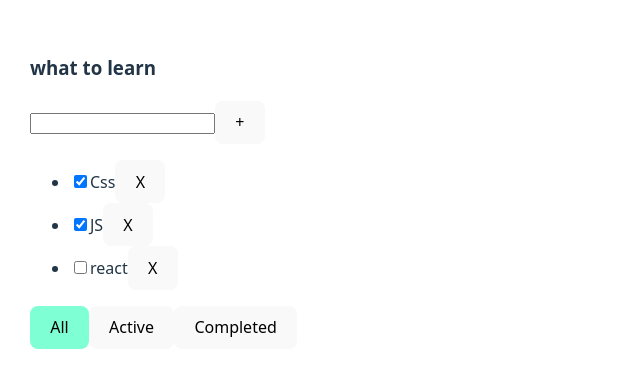
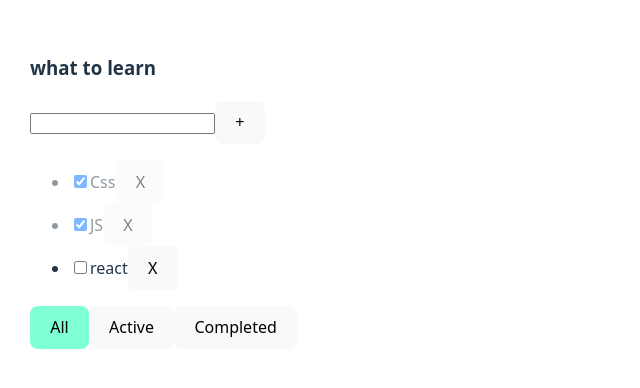
Before and after one commit to catupik/todolistDimych, a React (Vite) app: page / in a window 1280 px wide. Shown: the part 208-596 px from the top of the page, without its empty margins (0-640 px from the left). Built offline with nearby package versions, Linux system fonts and the light colour scheme.

Commit message:
lesson4 is-done style

```diff
--- a/src/App.css
+++ b/src/App.css
@@ -18,3 +18,7 @@
 .active-filter {
   background-color: aquamarine;
 }
+
+.is-done {
+  opacity: 0.5;
+}
--- a/src/TodoList.tsx
+++ b/src/TodoList.tsx
@@ -68,7 +68,7 @@ export const TodoList  = (props: TodolistPropsType) => {
                         const onChangeStatusHandler = (e: ChangeEvent<HTMLInputElement>)=>
                             props.changeStatus(t.id, e.currentTarget.checked)
                         return(
-                        <li key={t.id}>
+                        <li key={t.id} className={t.isDone? "is-done" : ""}>
                             <input
                                 type="checkbox"
                                 checked={t.isDone}
```
